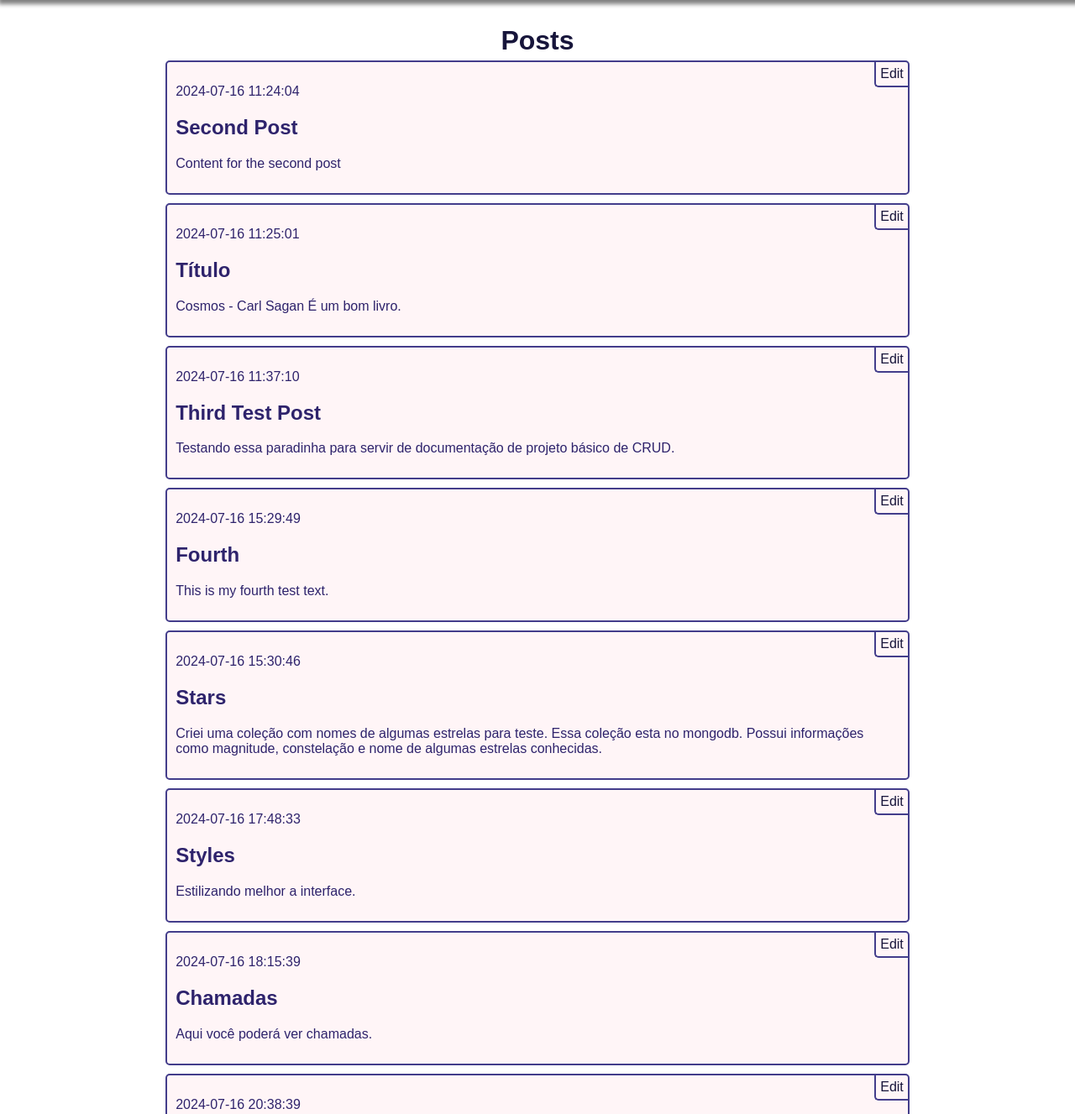
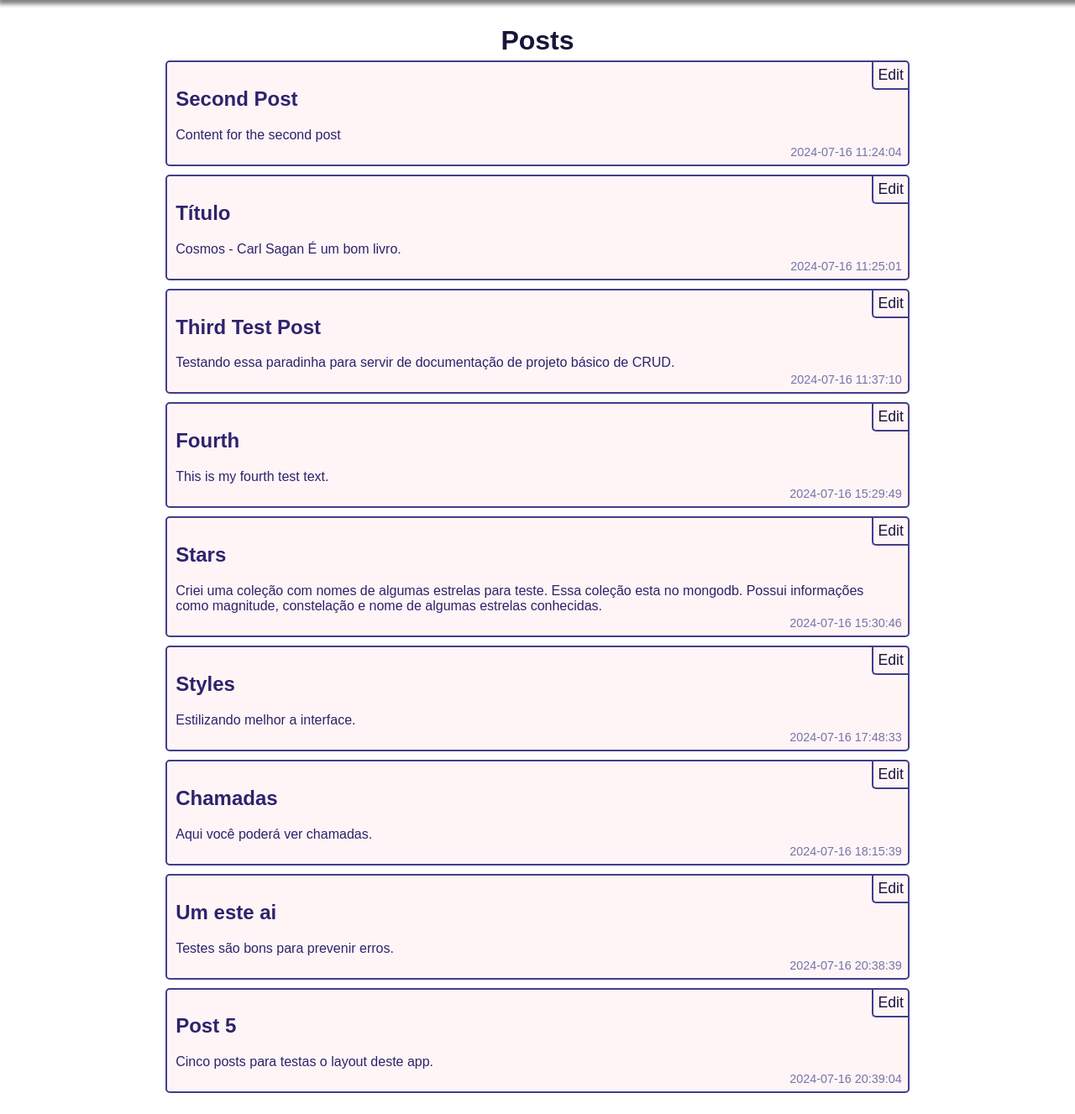
Before and after one commit to na7ank/flask-sqlite-basic-crud-1, a Flask app: page / in a window 1280 px wide. Shown: the part 50-1377 px from the top of the page at 84% size. Run offline with Flask 3, Linux system fonts and the light colour scheme; data comes from the database, SQL or seed files in the repository.

Commit message:
Update styles "created at".

```diff
--- a/app/static/styles.css
+++ b/app/static/styles.css
@@ -95,8 +95,20 @@ nav a:hover {
     background-color: #ffadbf;
 }
 
+.created-at {
+    padding: 2px;
+    margin: 5px;
+    position: absolute;
+    font-size: 0.9rem;
+    text-align: right;
+    color: #7774a7;
+    bottom: 0;
+    right: 0;
+}
+
 .edit-button {
     padding: 5px;
+    font-size: 1.1rem;
     color: #17153B;
     text-decoration: none;
     display: inline-block;
--- a/app/templates/index.html
+++ b/app/templates/index.html
@@ -5,7 +5,7 @@
     <h1>{% block title %} Posts {% endblock %}</h1>
     {% for post in posts %}
         <div class='post'>
-            <p>{{ post['created'] }}</p>
+            <p class="created-at">{{ post['created'] }}</p>
             <h2>{{ post['title'] }}</h2>
             <p>{{ post['content'] }}</p>
             <a class="edit-button" href="{{ url_for('edit', id=post['id']) }}">Edit</a>
```
Also changed, not shown: README.md.
